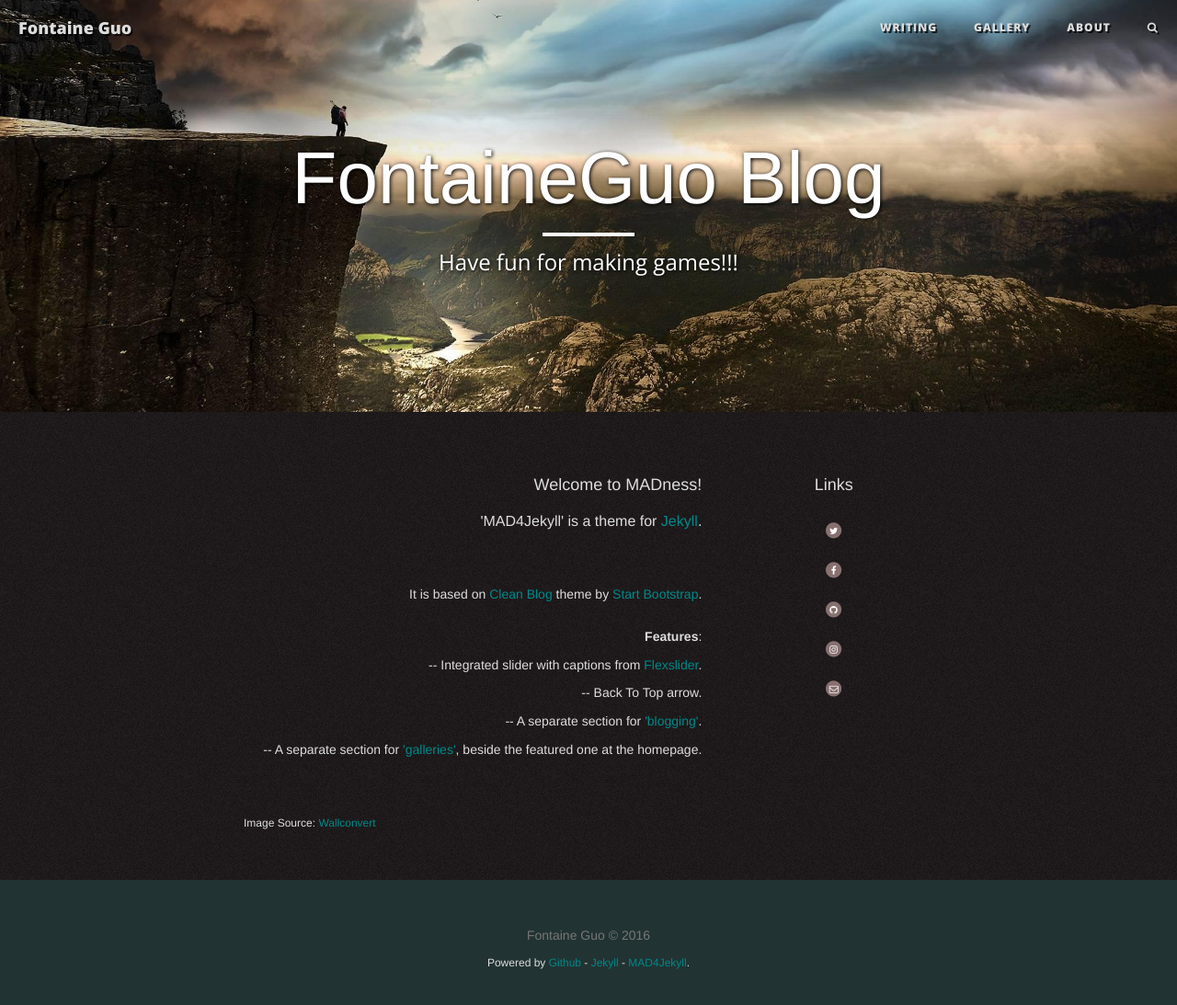
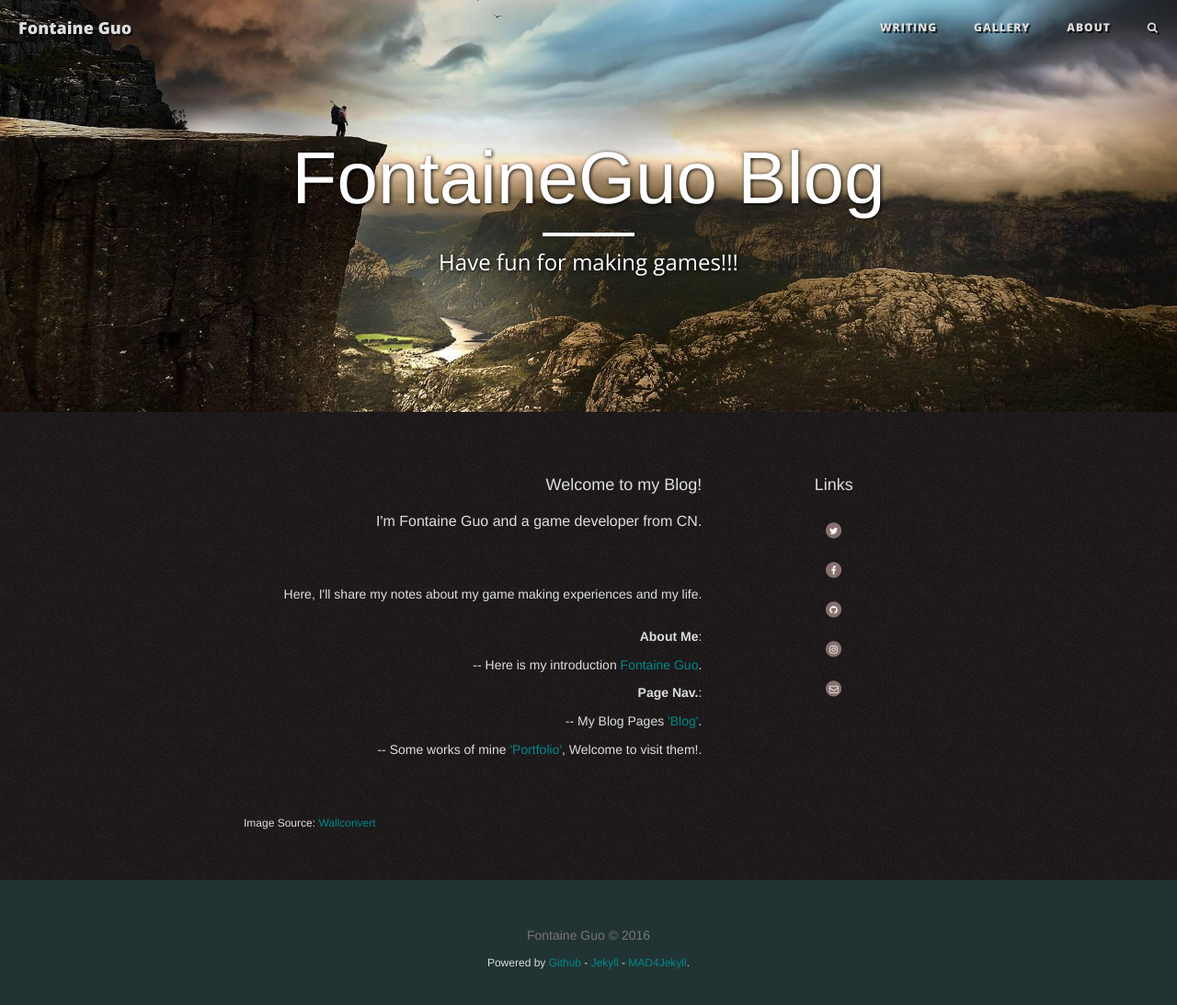
Before and after one commit to FontaineGuo/FontaineGuo.github.io, a Jekyll site: the page built from pages/index.html, in a window 1280 px wide and 1131 px high. Shown: the top 1093 px of the window at 92% size. Built offline with Jekyll 4.4.1, drawn with Linux system fonts in a browser that asks for light colours; nearby versions of some CDN libraries.

Commit message:
Edit the Blog HomePage

```diff
--- a/pages/index.html
+++ b/pages/index.html
@@ -51,17 +51,18 @@ permalink: ./index.html
 
         <div class="col-md-left-cntct">
 
-<h2>Welcome to MADness!</h2>
+<h2>Welcome to my Blog!</h2>
 
-<h3>'MAD4Jekyll' is a theme for <a href="https://github.com/jekyll/">Jekyll</a>.</h3>
+<h3>I'm Fontaine Guo and a game developer from CN.</h3>
 <br>
-<h4>It is based on <a href="http://ironsummitmedia.github.io/startbootstrap-clean-blog-jekyll/">Clean Blog</a> theme by <a href="http://startbootstrap.com/">Start Bootstrap</a>.
+<h4>Here, I'll share my notes about my game making experiences and my life</a>.
 <br><br><br>
-<b>Features</b>:
-<br><br>-- Integrated slider with captions from <a href="http://flexslider.woothemes.com/basic-slider-with-caption.html">Flexslider</a>.
-<br><br>-- Back To Top arrow.
-<br><br>-- A separate section for <a href="{{ root_url }}/writing/">'blogging'</a>.
-<br><br>-- A separate section for <a href="{{ root_url }}/gallery/">'galleries'</a>, beside the featured one at the homepage.</h4>
+<b>About Me</b>:
+<br><br>-- Here is my introduction <a href="{{ root_url }}/about/">Fontaine Guo</a>.
+<br><br>
+<b>Page Nav.</b>:
+<br><br>-- My Blog Pages <a href="{{ root_url }}/writing/">'Blog'</a>.
+<br><br>-- Some works of mine <a href="{{ root_url }}/gallery/">'Portfolio'</a>, Welcome to visit them!.</h4>
         </div>
 
 
```
